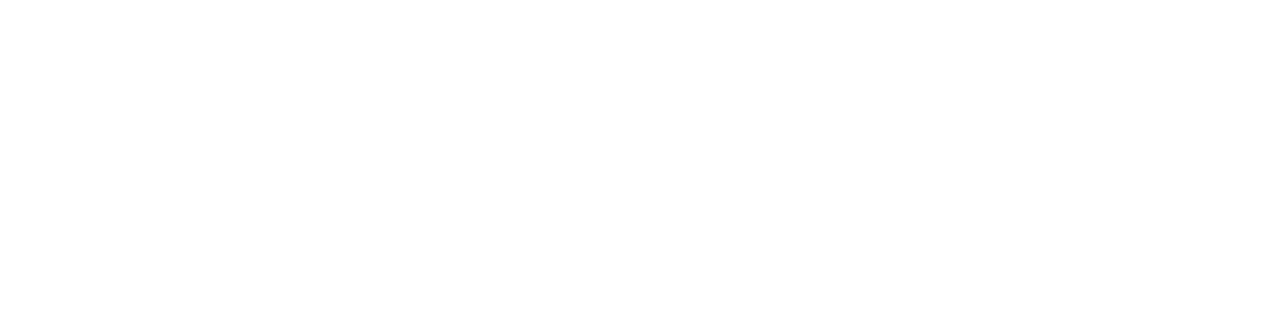
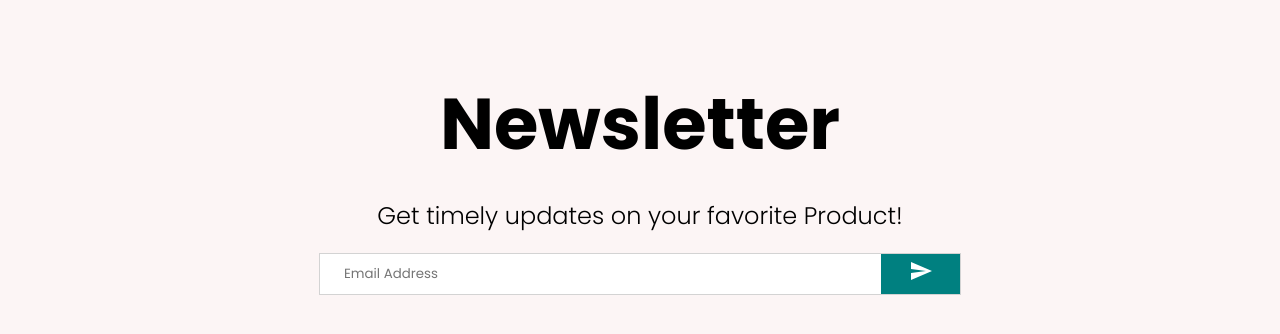
Before and after one commit to kiprutobarno/ecommerce-react-ui, a React (Create React App) app: page / in a window 1280 px wide. Shown: the part 2332-2666 px from the top of the page. Before the commit the page ends 2264 px from the top, so only its background shows below. Built offline with nearby package versions, Linux system fonts and the light colour scheme.

Commit message:
feat(component):add newsletter component

```diff
--- a/src/components/Navbar.js
+++ b/src/components/Navbar.js
@@ -38,7 +38,7 @@ const Language = styled.span`
 `;
 
 const SearchContainer = styled.div`
-  border: 0.5px solid lightgreen;
+  border: 0.5px solid lightgrey;
   display: flex;
   align-items: center;
   margin-left: 25px;
--- /dev/null
+++ b/src/components/Newsletter.js
@@ -0,0 +1,57 @@
+import styled from "styled-components";
+import SendIcon from "@mui/icons-material/Send";
+
+const Container = styled.div`
+  height: 60vh;
+  background-color: #fcf5f5;
+  display: flex;
+  align-items: center;
+  justify-content: center;
+  flex-direction: column;
+`;
+
+const Title = styled.h1`
+  font-size: 72px;
+  margin: 20px;
+`;
+const Desc = styled.p`
+  font-size: 24px;
+  font-weight: 300;
+  margin-bottom: 20px;
+`;
+const InputContainer = styled.div`
+  width: 50%;
+  height: 40px;
+  background-color: white;
+  display: flex;
+  justify-content: space-between;
+  border: 1px lightgrey solid;
+`;
+const Input = styled.input`
+  border: none;
+  flex: 8;
+  padding-left: 24px;
+`;
+const Button = styled.button`
+  flex: 1;
+  border: none;
+  background-color: teal;
+  color: white;
+`;
+
+const Newsletter = () => {
+  return (
+    <Container>
+      <Title>Newsletter</Title>
+      <Desc>Get timely updates on your favorite Product!</Desc>
+      <InputContainer>
+        <Input placeholder="Email Address" />
+        <Button>
+          <SendIcon />
+        </Button>
+      </InputContainer>
+    </Container>
+  );
+};
+
+export default Newsletter;
--- a/src/pages/Home.js
+++ b/src/pages/Home.js
@@ -3,6 +3,7 @@ import Announcement from "../components/Announcement";
 import Slider from "../components/Slider";
 import Categories from "../components/Categories";
 import Products from "../components/Products";
+import Newsletter from "../components/Newsletter";
 
 const Home = () => {
   return (
@@ -12,6 +13,7 @@ const Home = () => {
       <Slider />
       <Categories />
       <Products />
+      <Newsletter />
     </div>
   );
 };
```
